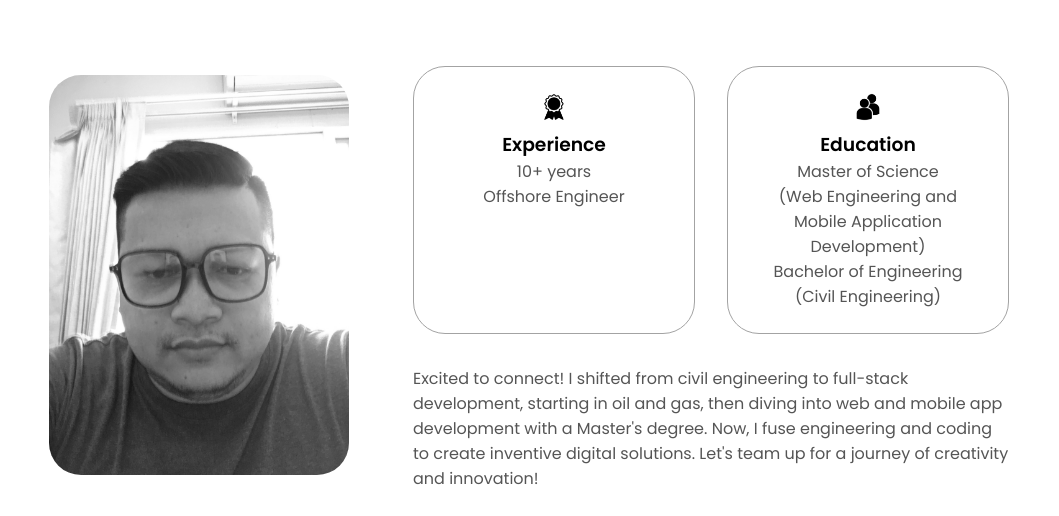
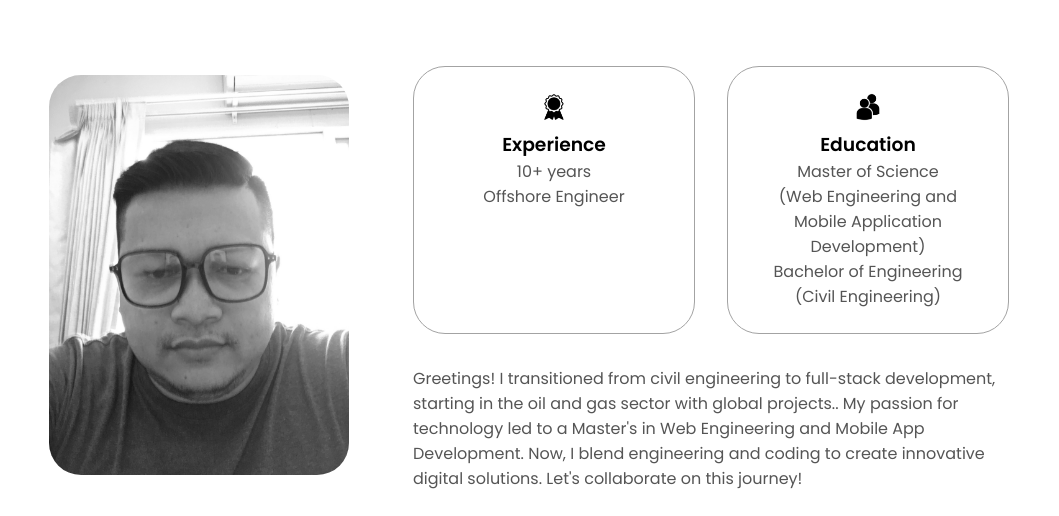
Before and after one commit to PeerapatAtta/Web_DPU_Project_Responsive_Portfolio, a plain HTML site: page about.html in a window 1280 px wide. Shown: the part 284-800 px from the top of the page, without its empty margins (111-1170 px from the left). Drawn offline with Linux system fonts and the light colour scheme.

Commit message:
update about page

```diff
--- a/about.html
+++ b/about.html
@@ -8,7 +8,7 @@
   <title>PeerapatAtta About</title>
   <link rel="stylesheet" href="style.css" />
   <link rel="stylesheet" href="mediaqueries.css" />
-  <link rel="icon" href="assets/favicon.ico" type="image/x-icon">
+  <link rel="icon" href="assets/favicon.ico" type="image/x-icon" />
 </head>
 
 <body>
@@ -70,11 +70,13 @@
         </div>
         <div class="text-container">
           <p>
-            Excited to connect! I shifted from civil engineering to full-stack
-            development, starting in oil and gas, then diving into web and
-            mobile app development with a Master's degree. Now, I fuse
-            engineering and coding to create inventive digital solutions.
-            Let's team up for a journey of creativity and innovation!<br /><br />
+            Greetings! I transitioned from civil engineering to full-stack
+            development, starting in the oil and gas sector with
+            global projects.. My passion for
+            technology led to a Master's in Web Engineering and Mobile App
+            Development. Now, I blend engineering and coding to create
+            innovative digital solutions. Let's collaborate on this
+            journey!<br /><br />
           </p>
         </div>
       </div>
@@ -84,7 +86,7 @@
   <!--  -->
 
   <!--  -->
-  <footer style="margin-top: 5%;">
+  <footer style="margin-top: 5%">
     <nav>
       <div class="nav-links-container">
         <ul class="nav-links">
```
